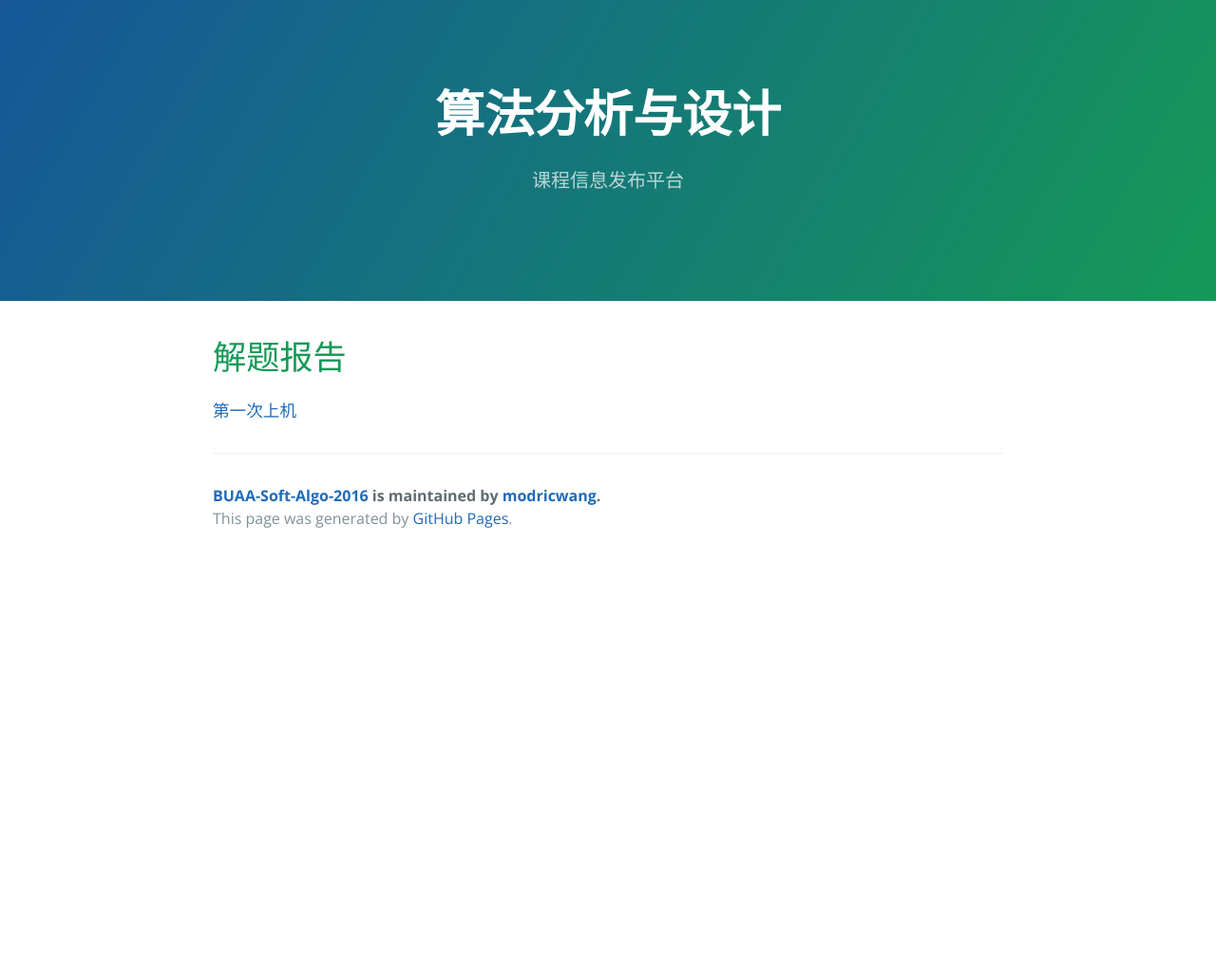
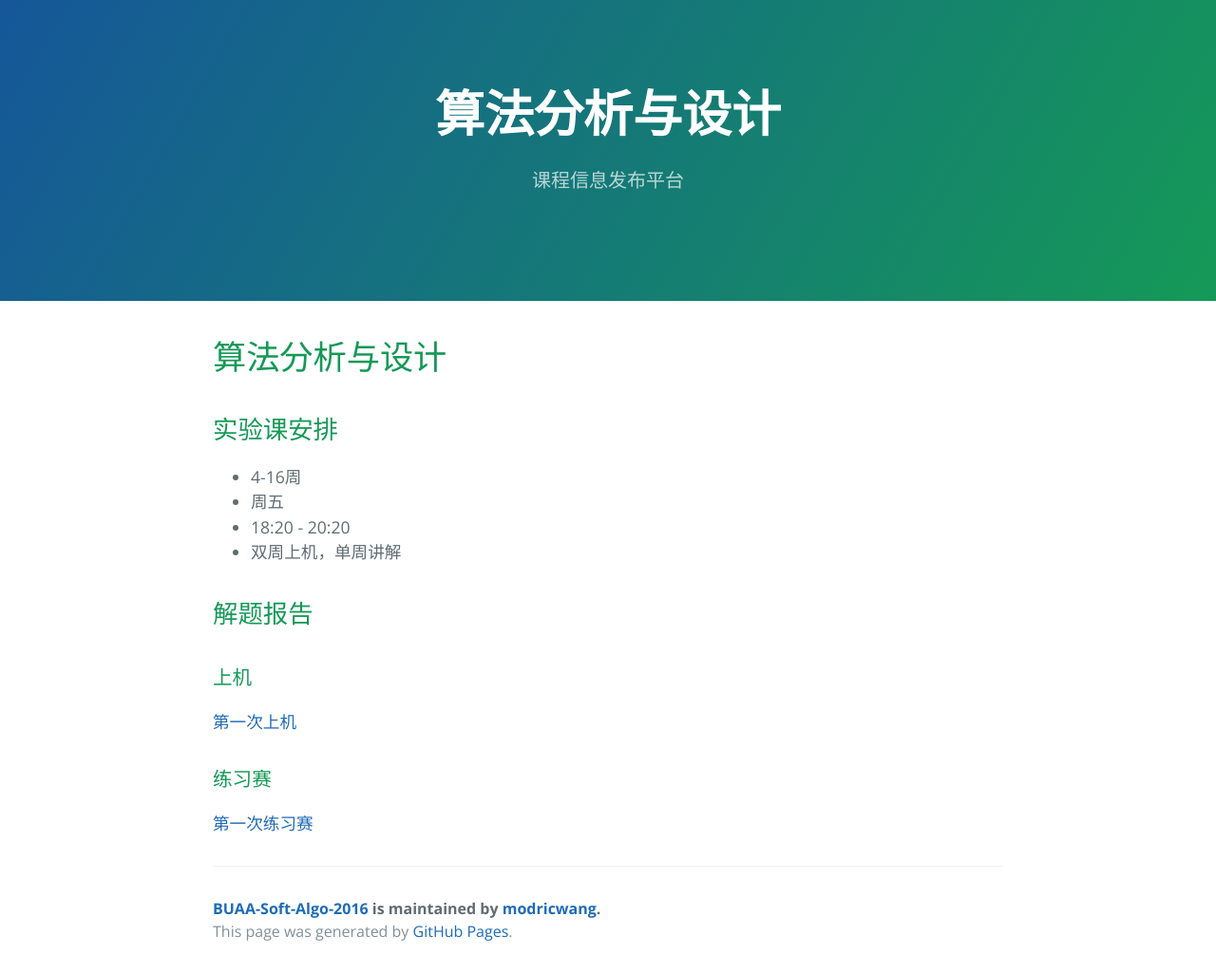
Before and after one commit to modricwang/BUAA-Soft-Algo-2016, a Jekyll site: the page built from docs/index.md, in a window 1280 px wide. Shown: the whole page at 95% size. Built offline with Jekyll 4.4.1, drawn with Linux system fonts in a browser that asks for light colours; our own code applies the rules of GitHub Pages for plain Markdown files; before the commit the page ends 900 px from its top, so only the background shows below that.

Commit message:
update index page

```diff
--- a/docs/index.md
+++ b/docs/index.md
@@ -1,5 +1,13 @@
----
-layout: default
----
-# 解题报告
+# 算法分析与设计
+
+## 实验课安排
+-   4-16周
+-   周五
+-   18:20 - 20:20
+-   双周上机，单周讲解
+
+## 解题报告
+### 上机
 [第一次上机](/reports/第一次上机.md)
+### 练习赛
+[第一次练习赛](/reports/第一次练习赛.md)
```
